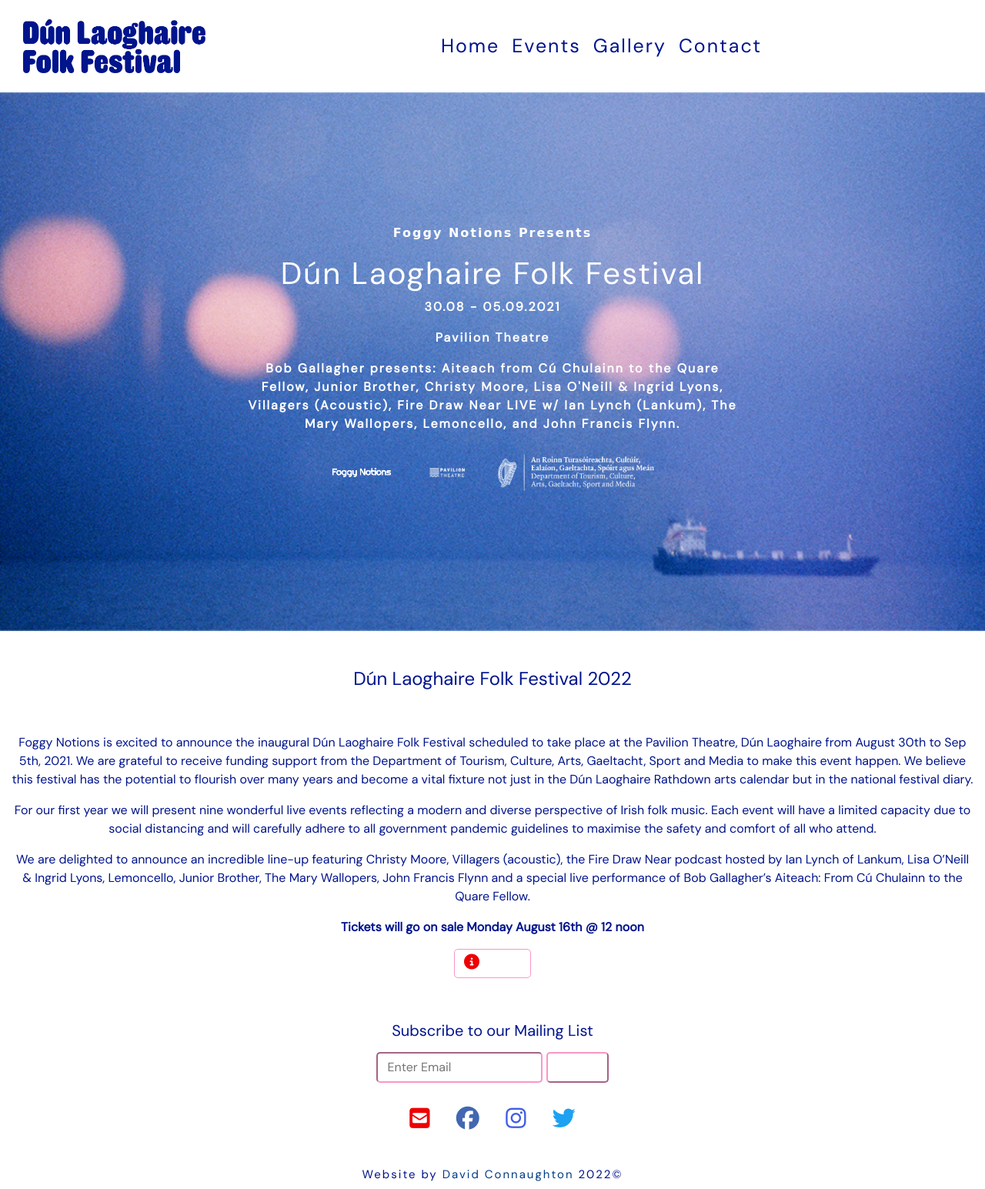
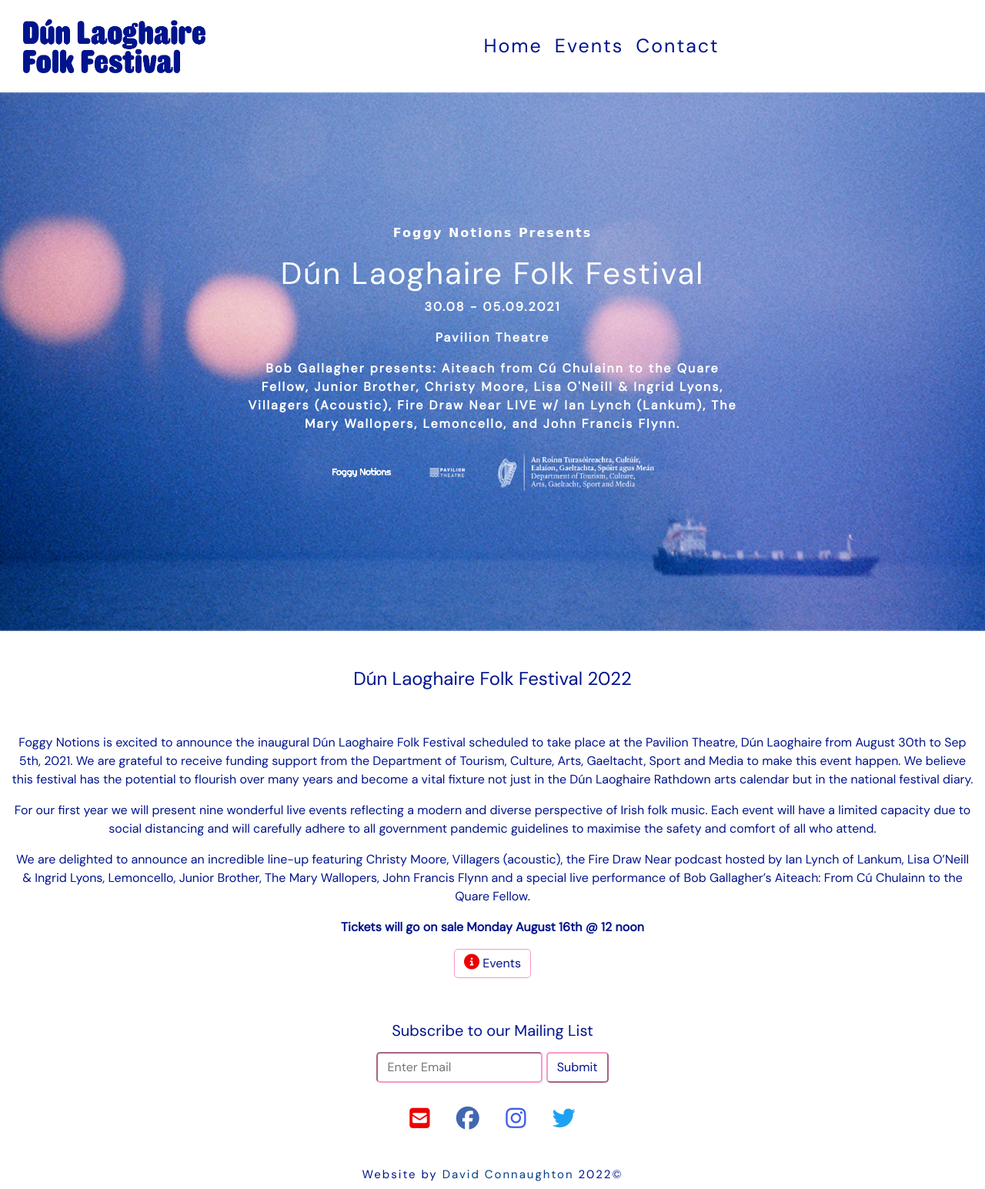
Before and after one commit to david-connaughton/dlrfolk, a Django app: page / in a window 1280 px wide. Shown: the whole page at 77% size. Run offline with Django 3.2, Linux system fonts and the light colour scheme; some libraries are stand-ins or nearby versions.

Commit message:
updated base.html & base.css

```diff
--- a/static/css/base.css
+++ b/static/css/base.css
@@ -186,7 +186,7 @@ a:hover {
 }
 
 .page-button {
-    color: #ffffff;
+    color: #00148c;
     border-radius: 5px !important;
     border-color: #fa96c8;
     padding: 6px 12px;
--- a/templates/base.html
+++ b/templates/base.html
@@ -77,9 +77,9 @@
                     <li class="nav-item">
                         <a class="nav-link" href="{% url 'concerts' %}">Events</a>
                     </li>
-                    <li class="nav-item">
+                    <!-- <li class="nav-item">
                         <a class="nav-link" href="{% url 'photos' %}">Gallery</a>
-                    </li>
+                    </li> -->
                     <!-- <li class="nav-item">
                         <a class="nav-link" href="">Strings</a>
                     </li>
```
